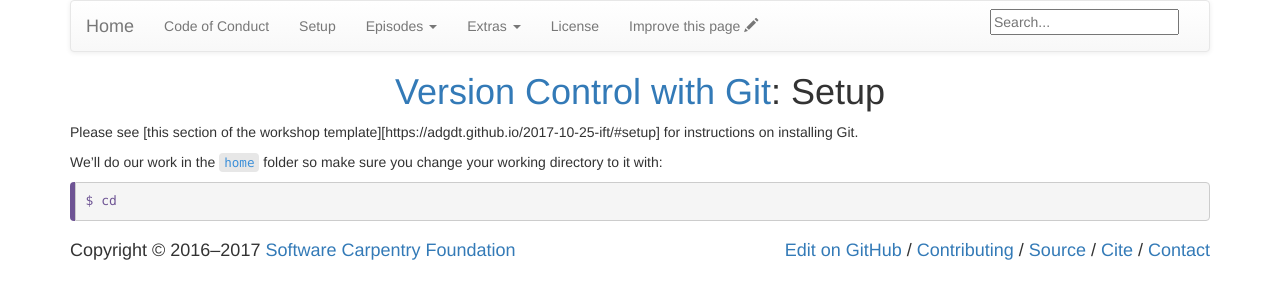
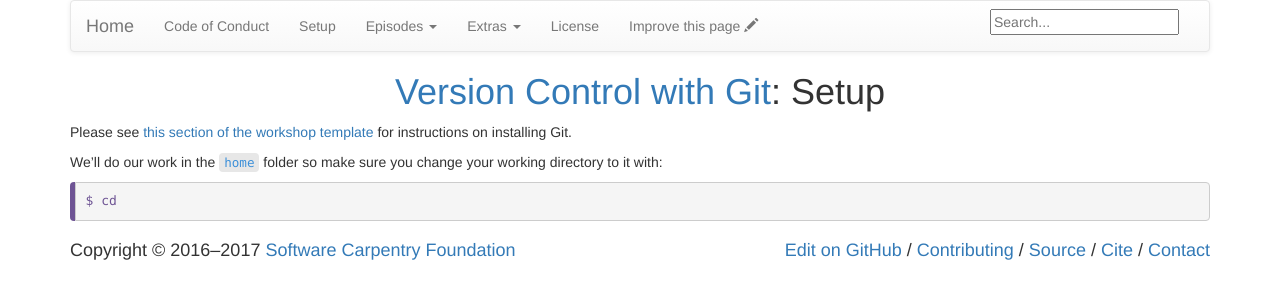
Before and after one commit to adgdt/git-novice-gitlab, a Jekyll site: the page built from setup.md, in a window 1280 px wide. Shown: the top 300 px of the page. Built offline with Jekyll 4.4.1, drawn with Linux system fonts in a browser that asks for light colours.

Commit message:
Issues fixed

```diff
--- a/setup.md
+++ b/setup.md
@@ -4,7 +4,7 @@ title: Setup
 permalink: /setup/
 ---
 
-Please see [this section of the workshop template][https://adgdt.github.io/2017-10-25-ift/#setup]
+Please see [this section of the workshop template](https://adgdt.github.io/2017-10-25-ift/#setup)
 for instructions on installing Git.
 
 We'll do our work in the `home` folder so make sure you change your working directory to it with:
```
Also changed, not shown: README.md.
